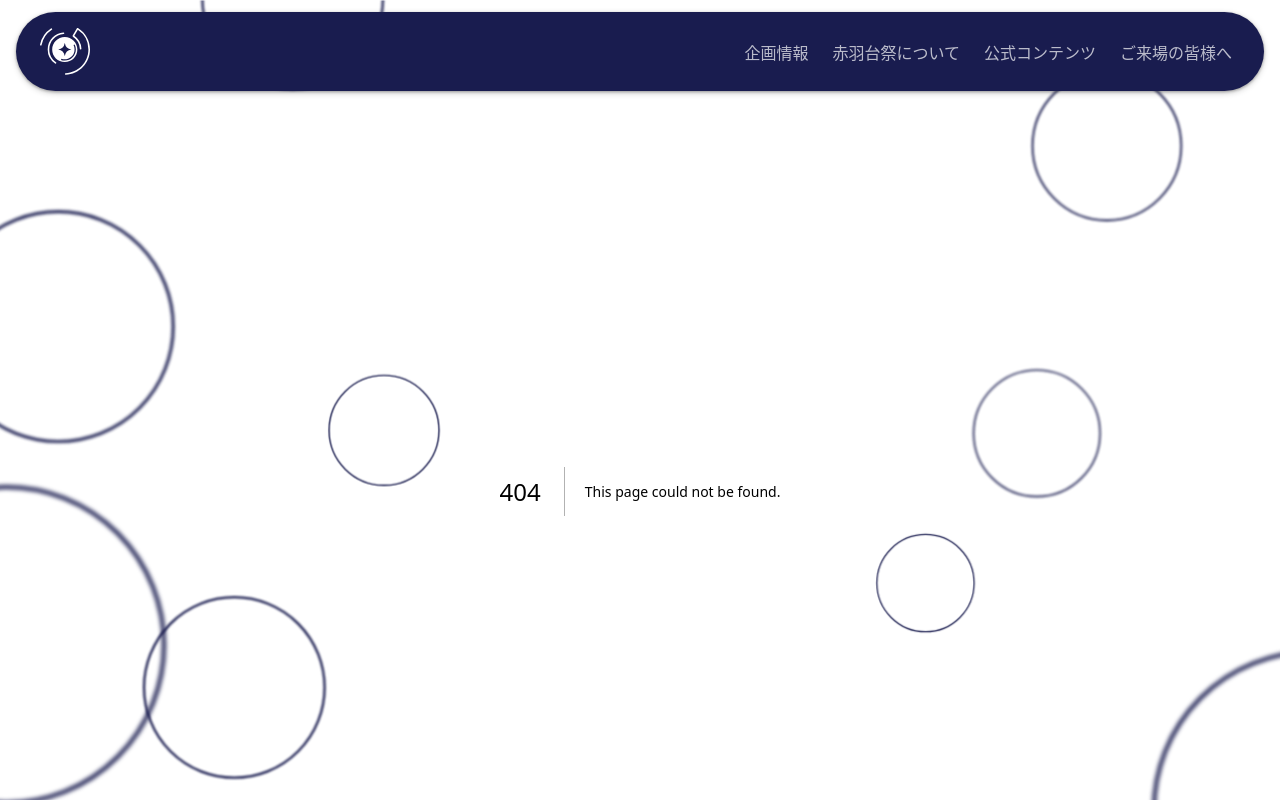
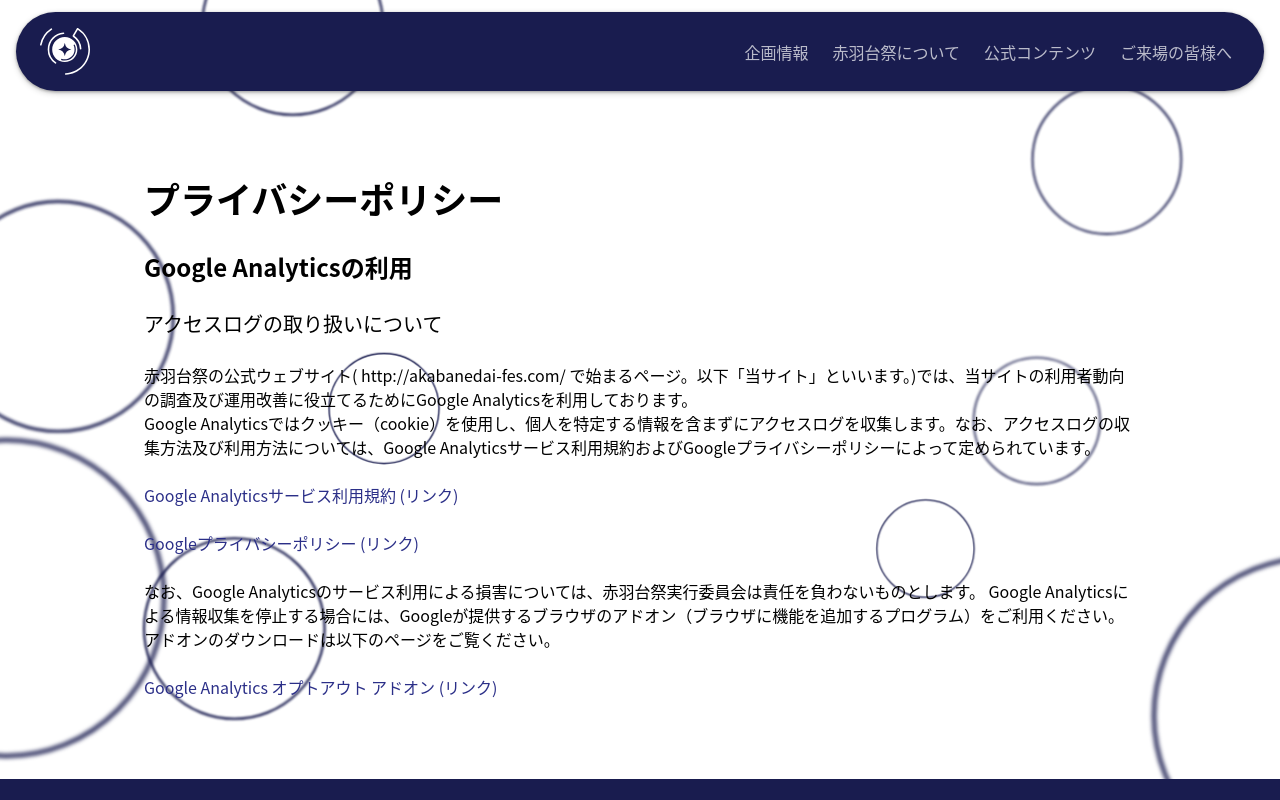
Before and after one commit to AKABANEDAI-FES/2025-akabanedai-fes, a Next.js app: page /privacy-policy in a window 1280 px wide. Before the commit this address had no page. Built offline with nearby package versions, Linux system fonts and the light colour scheme.

Commit message:
pageの完成

```diff
--- /dev/null
+++ b/src/app/privacy-policy/page.module.css
@@ -0,0 +1,29 @@
+.privacyPolicy {
+  padding-block: 60px;
+}
+
+.privacyPolicy h3 {
+  font-size: var(--font-size-xl);
+}
+
+.privacyPolicy > * + * {
+  margin-top: 24px;
+}
+
+.privacyPolicy a {
+  color: var(--color-theme-5);
+}
+
+.privacyPolicy a + a {
+  margin-left: 16px;
+}
+
+.privacyPolicy a:hover {
+  text-decoration: underline;
+}
+
+@media (width >= 48rem) {
+  .privacyPolicy {
+    padding-block: 80px;
+  }
+}
--- /dev/null
+++ b/src/app/privacy-policy/page.tsx
@@ -0,0 +1,68 @@
+import type { Metadata } from "next";
+import { Container } from "@/components/ui/container";
+import { Heading } from "@/components/ui/heading";
+import { Text } from "@/components/ui/text";
+import styles from "./page.module.css";
+
+export const metadata: Metadata = {
+  title: "プライバシーポリシー",
+  openGraph: {
+    title: "プライバシーポリシー",
+  },
+};
+
+export default function Page() {
+  return (
+    <Container className={styles.privacyPolicy}>
+      <Heading as="h2" variant="primary">
+        プライバシーポリシー
+      </Heading>
+      <Heading as="h2" variant="secondary">
+        Google Analyticsの利用
+      </Heading>
+      <h3>アクセスログの取り扱いについて</h3>
+      <Text>
+        赤羽台祭の公式ウェブサイト( http://akabanedai-fes.com/
+        で始まるページ。以下「当サイト」といいます。)では、当サイトの利用者動向の調査及び運用改善に役立てるためにGoogle
+        Analyticsを利用しております。
+        <br />
+        Google
+        Analyticsではクッキー（cookie）を使用し、個人を特定する情報を含まずにアクセスログを収集します。なお、アクセスログの収集方法及び利用方法については、Google
+        Analyticsサービス利用規約およびGoogleプライバシーポリシーによって定められています。
+      </Text>
+      <Text>
+        <a
+          href="https://marketingplatform.google.com/about/analytics/terms/jp/"
+          target="_blank"
+          rel="noopener noreferrer"
+        >
+          Google Analyticsサービス利用規約 (リンク)
+        </a>
+      </Text>
+      <Text>
+        <a
+          href="https://policies.google.com/privacy?hl=ja"
+          target="_blank"
+          rel="noopener noreferrer"
+        >
+          Googleプライバシーポリシー (リンク)
+        </a>
+      </Text>
+      <Text>
+        なお、Google
+        Analyticsのサービス利用による損害については、赤羽台祭実行委員会は責任を負わないものとします。
+        Google
+        Analyticsによる情報収集を停止する場合には、Googleが提供するブラウザのアドオン（ブラウザに機能を追加するプログラム）をご利用ください。アドオンのダウンロードは以下のページをご覧ください。
+      </Text>
+      <Text>
+        <a
+          href="https://tools.google.com/dlpage/gaoptout?hl=ja"
+          target="_blank"
+          rel="noopener noreferrer"
+        >
+          Google Analytics オプトアウト アドオン (リンク)
+        </a>
+      </Text>
+    </Container>
+  );
+}
```
